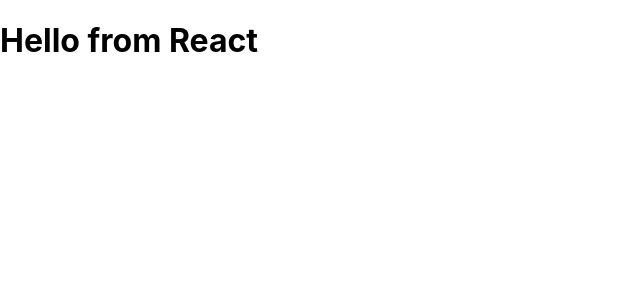
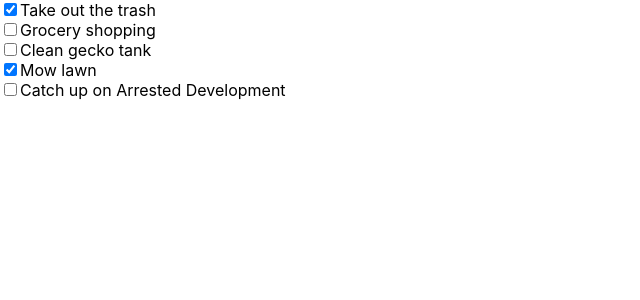
Before and after one commit to norbert-lukaszuk/reactapp, a React (Create React App) app: page / in a window 1280 px wide. Shown: the top 300 px of the page, without its empty margins (0-640 px from the left). Built offline with nearby package versions, Linux system fonts and the light colour scheme.

Commit message:
Checbox working

```diff
--- a/src/App.js
+++ b/src/App.js
@@ -1,11 +1,38 @@
-import React from "react";
-
-function App() {
-  return (
-    <div>
-      <h1>Hello from React</h1>
-    </div>
-  );
+import React, { Component } from "react";
+import todosData from "./components/todoData";
+import TodoItem from "./components/TodoItem";
+class App extends Component {
+  state = {
+    todos: todosData,
+  };
+  handleChange = (id) => {
+    const newTodos = this.state.todos.map((todo) => {
+      if (todo.id === id) {
+        // console.log(todo);
+        return {
+          ...todo,
+          completed: !todo.completed,
+        };
+      }
+      return todo;
+    });
+    console.log(newTodos);
+    this.setState({ todos: newTodos });
+  };
+  render() {
+    const todosArray = this.state.todos.map((todo) => {
+      return (
+        <TodoItem
+          key={todo.id}
+          id={todo.id}
+          text={todo.text}
+          completed={todo.completed}
+          handleChange={this.handleChange}
+        />
+      );
+    });
+    return <div>{todosArray}</div>;
+  }
 }
 
 export default App;
--- /dev/null
+++ b/src/components/Input.js
@@ -0,0 +1 @@
+import React, { Component } from "react";
--- /dev/null
+++ b/src/components/TodoItem.js
@@ -0,0 +1,18 @@
+import React, { Component } from "react";
+
+class TodoItem extends Component {
+  render() {
+    return (
+      <div>
+        <input
+          type="checkbox"
+          checked={this.props.completed}
+          onChange={() => this.props.handleChange(this.props.id)}
+        />
+        <span>{this.props.text}</span>
+      </div>
+    );
+  }
+}
+
+export default TodoItem;
--- /dev/null
+++ b/src/components/todoData.js
@@ -0,0 +1,29 @@
+const todosData = [
+  {
+    id: 1,
+    text: "Take out the trash",
+    completed: true,
+  },
+  {
+    id: 2,
+    text: "Grocery shopping",
+    completed: false,
+  },
+  {
+    id: 3,
+    text: "Clean gecko tank",
+    completed: false,
+  },
+  {
+    id: 4,
+    text: "Mow lawn",
+    completed: true,
+  },
+  {
+    id: 5,
+    text: "Catch up on Arrested Development",
+    completed: false,
+  },
+];
+
+export default todosData;
```
